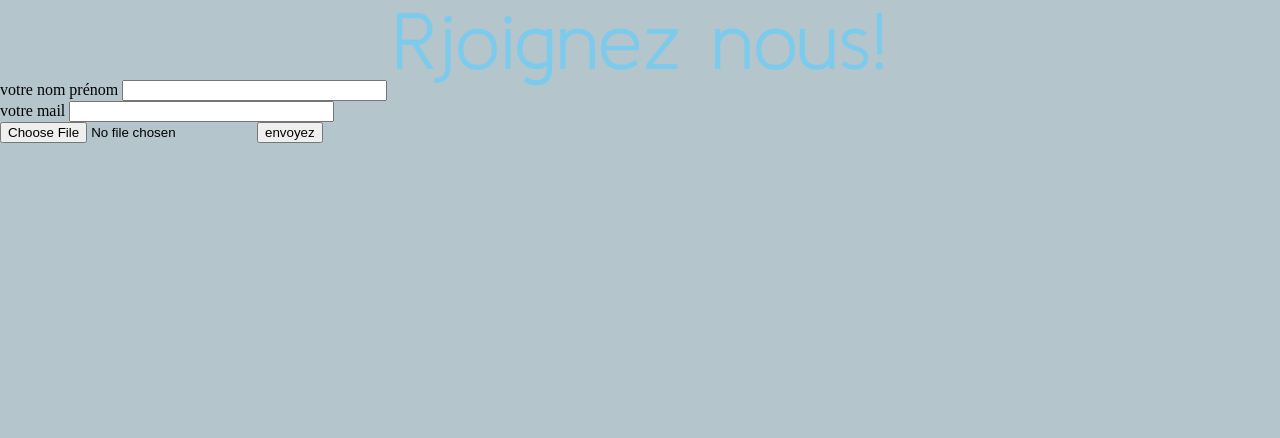
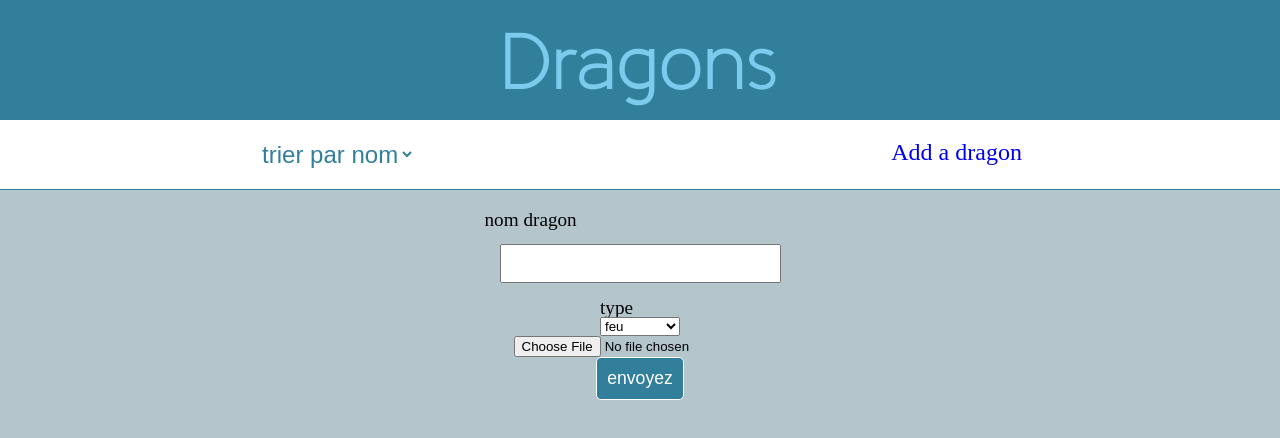
Before and after one commit to Anabulle/Dragon, a plain HTML site: page form.html in a window 1280 px wide. Drawn offline with Linux system fonts and the light colour scheme.

Commit message:
change form

```diff
--- a/assets/css/style.css
+++ b/assets/css/style.css
@@ -265,3 +265,41 @@ aside ul li p{
     position: static;
     margin-top: -400px;
 }
+
+form {
+    display: flex;
+    flex-direction: column;
+    margin: 20px;
+    align-items: center;
+}
+
+form div {
+    display: flex;
+    flex-direction: column;
+}
+
+form div input {
+    margin: 15px 15px;
+    padding: 10px;
+}
+
+form div label {
+    font-size: 1.2rem;
+}
+
+#valider {
+    padding: 10px;
+    background-color: var(--blue-head);
+    color: #ffff;
+    font-size: 1.1rem;
+    border: 1px solid #fff;
+    border-radius: 5px;
+    cursor: pointer;
+}
+
+#valider:hover {
+    background-color: #fff;
+    color: var(--blue-head);
+    border: 1px solid var(--blue-head);
+    transition: 1s;
+}
--- a/form.html
+++ b/form.html
@@ -12,18 +12,35 @@
 </head>
 
 <body>
-    <h1>Rjoignez nous!</h1>
+       <header>
+        <h1>Dragons</h1>
+    </header>
+    <div class="sous-header">
+        <select name="trier" id="trier">
+            <option value="nom">trier par nom</option>
+            <option value="type">trier par type</option>
+        </select>
+        <a href="form.html">Add a dragon</a>
+    </div>
     <form action="" method="post">
 
         <div>
-            <label for="name_users">votre nom prénom</label>
-            <input type="text" size="30" id="name_users" name="name_users">
+            <label for="name_users">nom dragon</label>
+            <input type="text" size="30" id="name" name="name">
         </div>
         <div>
-            <label for="mail_users">votre mail</label>
-            <input type="text" size="30" id="mail_users" name="mail_users">
+            <label for="type">type</label>
+            <select name="type" id="type">
+                <option value="feu">feu</option>
+                <option value="vent">vent</option>
+                <option value="eau">eau</option>
+                <option value="electrique">electrique</option>
+                <option value="roche">roche</option>
+                <option value="plante">plante</option>
+                <option value="neutre">neutre</option>
+            </select>
         </div>
-        <input type="file" name="cv" id="cv">
+        <input type="file" name="img" id="img">
         <input type="submit" value="envoyez" id="valider" name="valider">
     </form>
 </body>
```
